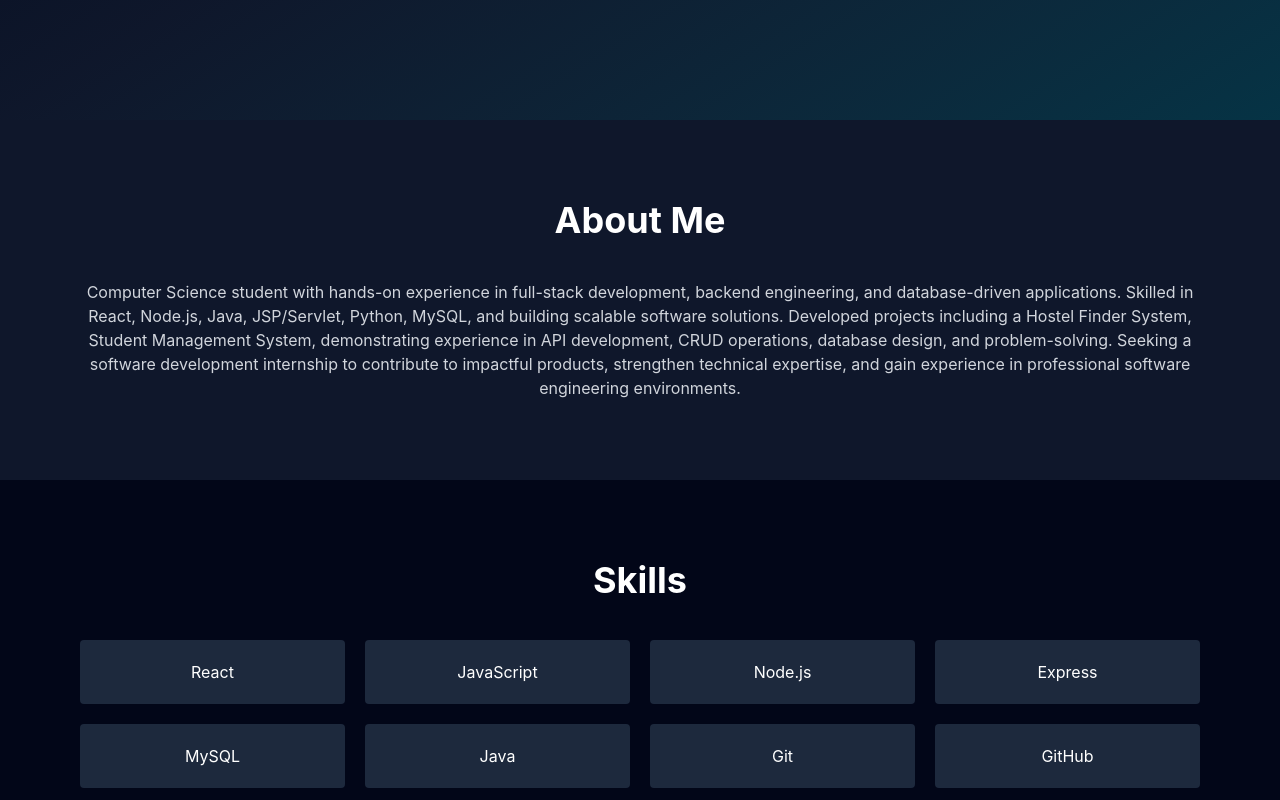
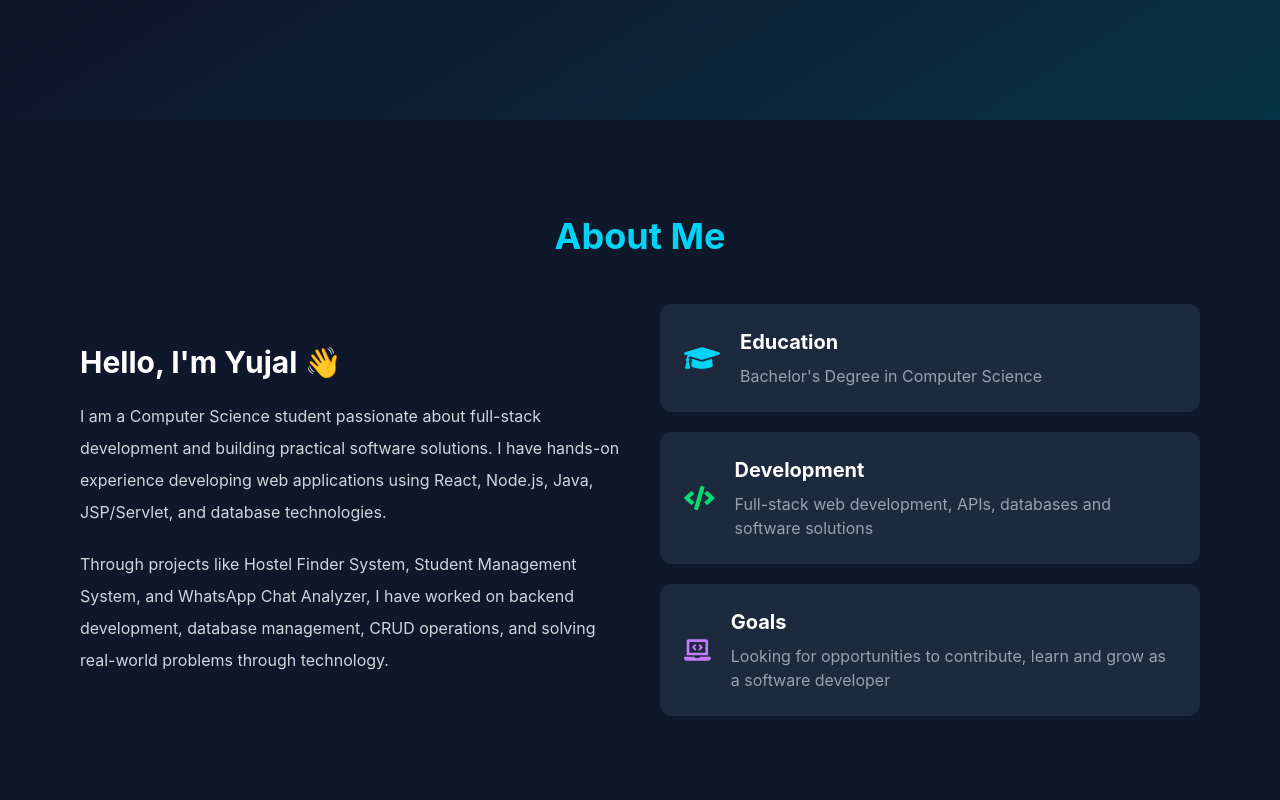
Before and after one commit to YujalBasnet/My-Portfolio, a React (Vite) app in the folder frontend/: page / in a window 1280 px wide. Shown: the part 680-1480 px from the top of the page. Built offline with nearby package versions, Linux system fonts and the light colour scheme.

Commit message:
Implemenation of Proper UI/ Description

```diff
--- a/frontend/src/components/About.jsx
+++ b/frontend/src/components/About.jsx
@@ -1,36 +1,379 @@
+import {motion} from "framer-motion";
+import {FaGraduationCap, FaCode, FaLaptopCode} from "react-icons/fa";
+
+
 function About(){
+
 
 return(
 
-<section id="about"
-className="py-20 px-20 bg-slate-900 text-white">
+
+<section
+
+id="about"
+
+className="
+py-24
+px-10
+md:px-20
+bg-slate-900
+text-white
+"
 
 
-<h2 className="text-4xl font-bold text-center">
+>
+
+
+<h2
+
+className="
+text-4xl
+font-bold
+text-center
+text-cyan-400
+mb-12
+"
+
+>
+
 About Me
+
 </h2>
 
 
-<p className="mt-10 text-center text-gray-300">
 
-Computer Science student with hands-on experience in full-stack development,
-backend engineering, and database-driven applications.
-Skilled in React, Node.js, Java, JSP/Servlet, Python, MySQL, and
-building scalable software solutions. Developed projects including a Hostel Finder System,
-Student Management System, demonstrating experience in API development,
-CRUD operations, database design, and problem-solving.
 
-Seeking a software development internship to contribute to impactful products,
-strengthen technical expertise, and gain experience in professional software engineering
-environments.
+
+<div
+
+className="
+grid
+md:grid-cols-2
+gap-10
+items-center
+"
+
+>
+
+
+
+{/* Introduction */}
+
+
+<motion.div
+
+
+initial={{opacity:0,x:-50}}
+
+whileInView={{opacity:1,x:0}}
+
+transition={{duration:0.7}}
+
+viewport={{once:true}}
+
+
+>
+
+
+
+<h3
+
+className="
+text-3xl
+font-bold
+mb-5
+"
+
+>
+
+Hello, I'm Yujal 👋
+
+</h3>
+
+
+
+
+<p
+
+className="
+text-gray-300
+leading-8
+"
+
+>
+
+
+I am a Computer Science student passionate about
+full-stack development and building practical software
+solutions. I have hands-on experience developing web
+applications using React, Node.js, Java, JSP/Servlet,
+and database technologies.
+
 
 </p>
 
 
+
+
+<p
+
+className="
+text-gray-300
+leading-8
+mt-5
+"
+
+>
+
+
+Through projects like Hostel Finder System, Student
+Management System, and WhatsApp Chat Analyzer, I have
+worked on backend development, database management,
+CRUD operations, and solving real-world problems through
+technology.
+
+
+</p>
+
+
+
+
+</motion.div>
+
+
+
+
+
+
+{/* Cards */}
+
+
+<motion.div
+
+
+initial={{opacity:0,x:50}}
+
+whileInView={{opacity:1,x:0}}
+
+transition={{duration:0.7}}
+
+viewport={{once:true}}
+
+
+
+className="
+space-y-5
+"
+
+
+>
+
+
+
+
+<div
+
+className="
+bg-slate-800
+p-6
+rounded-xl
+flex
+gap-5
+items-center
+hover:-translate-y-2
+transition
+"
+
+>
+
+
+<FaGraduationCap
+
+className="
+text-4xl
+text-cyan-400
+"
+
+/>
+
+
+
+<div>
+
+
+<h4 className="
+text-xl
+font-bold
+">
+
+Education
+
+</h4>
+
+
+<p className="
+text-gray-400
+mt-2
+">
+
+Bachelor's Degree in Computer Science
+
+</p>
+
+
+</div>
+
+
+
+</div>
+
+
+
+
+
+
+
+<div
+
+className="
+bg-slate-800
+p-6
+rounded-xl
+flex
+gap-5
+items-center
+hover:-translate-y-2
+transition
+"
+
+>
+
+
+<FaCode
+
+className="
+text-4xl
+text-green-400
+"
+
+/>
+
+
+
+<div>
+
+
+<h4 className="
+text-xl
+font-bold
+">
+
+Development
+
+</h4>
+
+
+<p className="
+text-gray-400
+mt-2
+">
+
+Full-stack web development, APIs, databases and software solutions
+
+</p>
+
+
+</div>
+
+
+
+</div>
+
+
+
+
+
+
+
+<div
+
+className="
+bg-slate-800
+p-6
+rounded-xl
+flex
+gap-5
+items-center
+hover:-translate-y-2
+transition
+"
+
+>
+
+
+<FaLaptopCode
+
+className="
+text-4xl
+text-purple-400
+"
+
+/>
+
+
+
+<div>
+
+
+<h4 className="
+text-xl
+font-bold
+">
+
+Goals
+
+</h4>
+
+
+<p className="
+text-gray-400
+mt-2
+">
+
+Looking for opportunities to contribute, learn and grow as a software developer
+
+</p>
+
+
+</div>
+
+
+
+</div>
+
+
+
+
+
+
+
+</motion.div>
+
+
+
+
+</div>
+
+
+
+
+
 </section>
+
 
 )
 
 }
 
+
 export default About;
```
